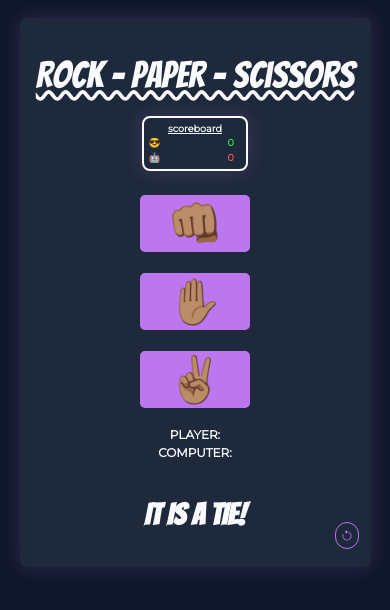
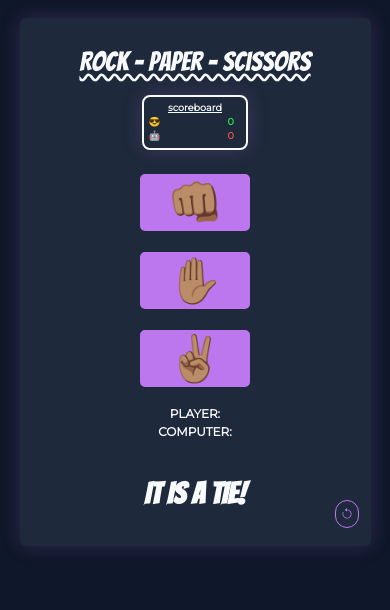
Before and after one commit to Uche-Favour/Rock-Paper-Scissors_Game, a plain HTML site: page index.html in a window 390 px wide. Drawn offline with Linux system fonts and the light colour scheme.

Commit message:
I did some changes on the font-size for screen resolutions <576

```diff
--- a/app.css
+++ b/app.css
@@ -128,9 +128,11 @@ body{
 #game-title{
     margin-top: 1rem;
     font-family: var(--title-font-family);
-    font-weight: 400;
+    font-weight: var(--font-weight-normal);
     line-height: var(--line-height-normal);
     text-decoration: underline wavy;
+    text-align: center;
+    font-size: var(--text-h1);
 
 }
 
--- a/queries.css
+++ b/queries.css
@@ -59,6 +59,8 @@
     }
 
     #game-title{
-        margin-top: 5rem;
+        margin-top: 4rem;
+        font-size: 4.5rem;
+
     }
  }
```
